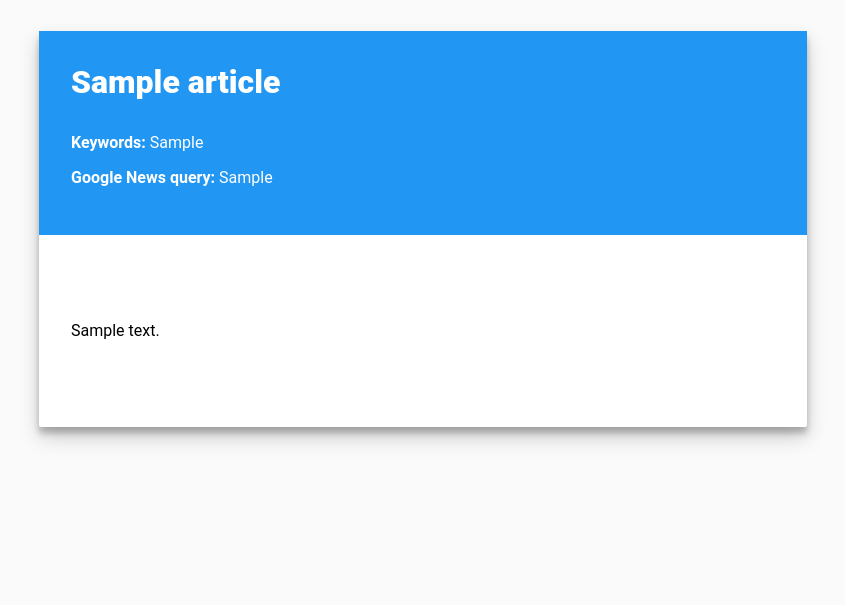
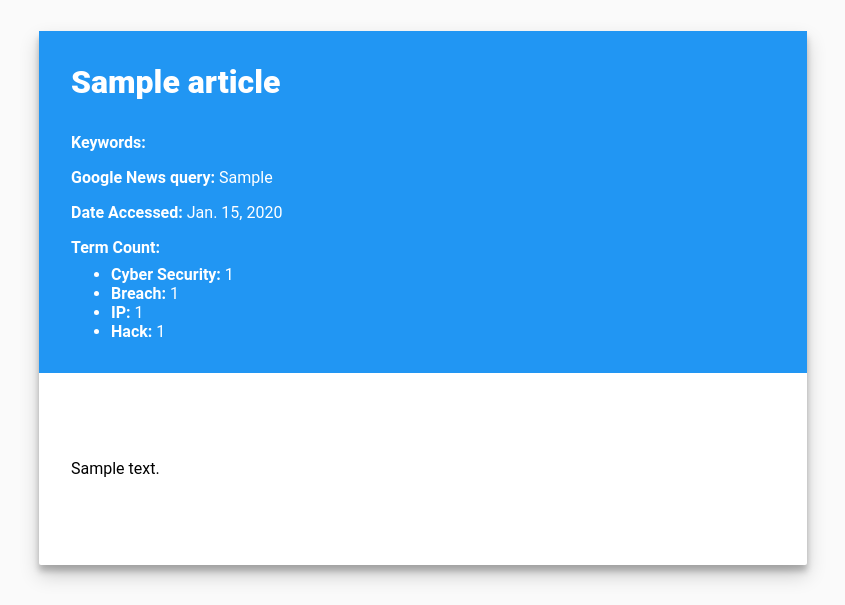
Before and after one commit to SeanLF/CSI4900, a Django app: page /1/ in a window 1280 px wide. Shown: the top 605 px of the page, without its empty margins (233-1078 px from the left). Run offline with Django 3.2, Linux system fonts and the light colour scheme; tables that the repository leaves empty hold one stand-in row (values such as "Sample post").

Commit message:
who reads these?
- change models
- add term counts

```diff
--- a/active_learning/fetch_data.py
+++ b/active_learning/fetch_data.py
@@ -40,7 +40,7 @@ class FetchData:
                     a.nlp()
 
                     # Save data in database
-                    article = Article(query=query, url=url, title=a.title, text=a.text, keywords=a.keywords)
+                    article = Article(query=query, url=url, title=a.title, text=a.text, nlp_keywords=a.keywords)
                     article.save()
 
                 except newspaper.article.ArticleException:
--- a/active_learning/models.py
+++ b/active_learning/models.py
@@ -4,7 +4,17 @@ from django.db import models
 class Article(models.Model):
     query = models.CharField(max_length=20)
     url = models.TextField()
+    date_accessed = models.DateField(auto_now_add=True)
     title = models.TextField()
     text = models.TextField()
-    keywords = models.TextField()
+    nlp_keywords = models.TextField()
+
+    # mining attributes
+    # cyber security, hack, ip, breach
+    cyber_security_occurences = models.PositiveSmallIntegerField(default=0)
+    hack_occurences = models.PositiveSmallIntegerField(default=0)
+    ip_occurences = models.PositiveSmallIntegerField(default=0)
+    breach_occurences = models.PositiveSmallIntegerField(default=0)
+
+    # class attribute
     security_breach = models.NullBooleanField()
--- a/active_learning/static/active_learning/style.css
+++ b/active_learning/static/active_learning/style.css
@@ -43,8 +43,12 @@ a, a:visited {
   font-size: 2rem;
 }
 
-.keywords, .query {
+.keywords, .query, .date_accessed {
   margin-bottom: 1rem;
+}
+
+.term_frequencies ul {
+  margin: 0.5rem 0 0 0;
 }
 
 label {
--- a/active_learning/templates/active_learning/detail.html
+++ b/active_learning/templates/active_learning/detail.html
@@ -10,13 +10,40 @@
     </div>
 
     <div class="keywords">
-        <label for="keywords">Keywords</label>
-        <span id="url">{{ article.keywords }}</span>
+      <label for="keywords">Keywords</label>
+      <span id="url">{{ article.keywords }}</span>
     </div>
 
     <div class="query">
-        <label for="query">Google News query</label>
-        <span id="query">{{ article.query }}</span>
+      <label for="query">Google News query</label>
+      <span id="query">{{ article.query }}</span>
+    </div>
+
+    <div class="date_accessed">
+      <label for="date_accessed">Date Accessed</label>
+      <span id="date_accessed">{{ article.date_accessed }}</span>
+    </div>
+
+    <div class="term_frequencies">
+      <label>Term Count</label>
+      <ul>
+        <li>
+          <label>Cyber Security</label>
+          <span>{{ article.cyber_security_occurences }}</span>
+        </li>
+        <li>
+          <label>Breach</label>
+          <span>{{ article.breach_occurences }}</span>
+        </li>
+        <li>
+          <label>IP</label>
+          <span>{{ article.ip_occurences }}</span>
+        </li>
+        <li>
+          <label>Hack</label>
+          <span>{{ article.hack_occurences }}</span>
+        </li>
+      </ul>
     </div>
   </div>
 
--- a/active_learning/urls.py
+++ b/active_learning/urls.py
@@ -6,4 +6,5 @@ app_name = 'active_learning'
 urlpatterns = [
     url(r'^$', views.index, name='index'),
     url(r'^(?P<article_id>[0-9]+)/$', views.detail, name='detail'),
+    url(r'^term_frequencies$', views.term_frequencies, name='term_frequencies'),
 ]
--- a/active_learning/views.py
+++ b/active_learning/views.py
@@ -1,6 +1,9 @@
-from django.shortcuts import render, get_object_or_404
+from django.shortcuts import render, get_object_or_404, redirect
 from .models import Article
 from .fetch_data import FetchData
+import re
+import newspaper.settings
+from collections import defaultdict
 
 
 def index(request):
@@ -18,3 +21,23 @@ def index(request):
 def detail(request, article_id):
     article = get_object_or_404(Article, pk=article_id)
     return render(request, 'active_learning/detail.html', {'article': article})
+
+
+def term_frequencies(request):
+    articles = Article.objects.all()
+    numberOfDocuments = len(articles)
+
+    with open(newspaper.settings.NLP_STOPWORDS_EN, 'r') as f:
+        stopwords = set([w.strip() for w in f.readlines()])
+
+    for article in articles:
+        # take care of case sensitivity
+        text = article.text.lower()
+
+        article.cyber_security_occurences = len(re.findall(r'\bcyber\s?security\b', text))
+        article.hack_occurences = len(re.findall(r'\bhack\b', text))
+        article.ip_occurences = len(re.findall(r'\bip\b', text))
+        article.breach_occurences = len(re.findall(r'\bbreach\b', text))
+        article.save()
+
+    return render(request, 'active_learning/term_frequencies.html', {})
```
Also changed, not shown: active_learning/templates/active_learning/term_frequencies.html (added, +10 -0 lines), active_learning/migrations/0001_initial.py.
